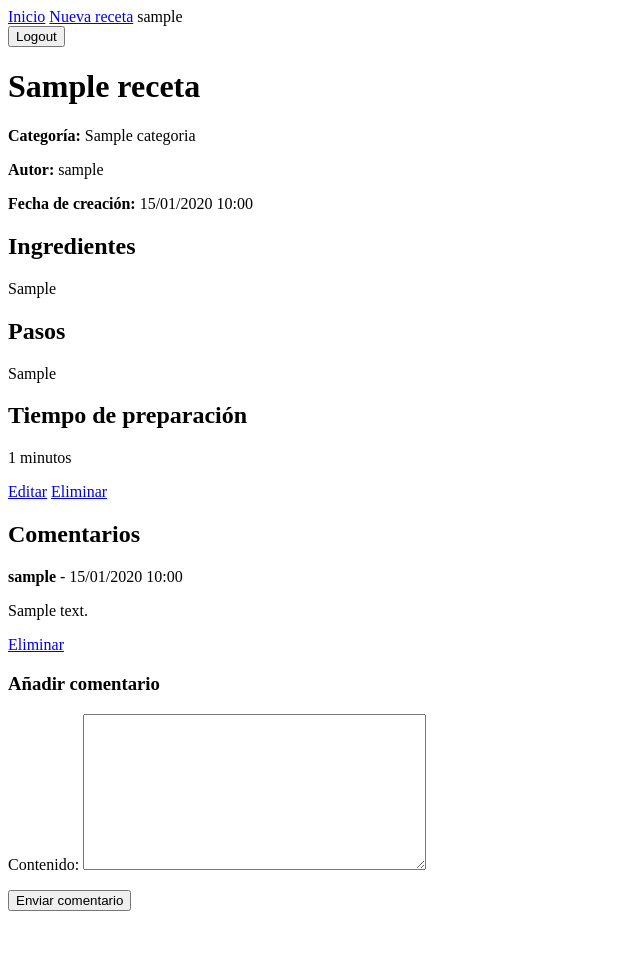
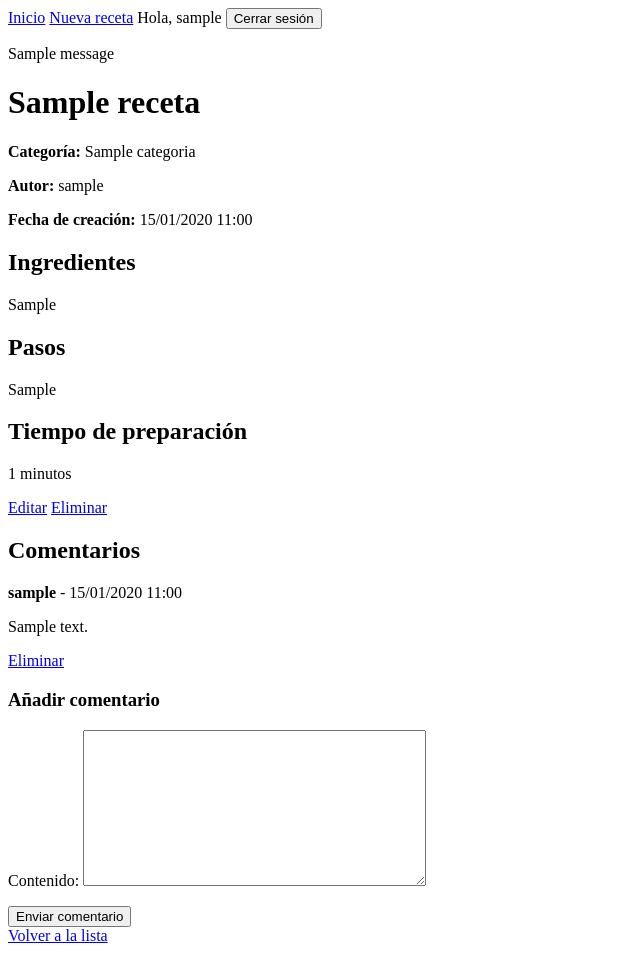
Before and after one commit to alex20170/Proyecto-Recuperaci-n-DWES-2025-2026, a Django app: page /receta/1/ in a window 1280 px wide. Shown: the whole page, without its empty margins (0-640 px from the left). Before the commit the page ends 911 px from the top, so only its background shows below. Run offline with Django 5.2, Linux system fonts and the light colour scheme; a user stored in the database is signed in; tables that the repository leaves empty hold one stand-in row (values such as "Sample post"); one stand-in notice (Sample message) is shown.

Commit message:
Mejoras: settings para español, templates en español, ordering en modelos, filtros linebreaksbr

```diff
--- a/recetas/models.py
+++ b/recetas/models.py
@@ -19,6 +19,9 @@ class Receta(models.Model):
     autor = models.ForeignKey(User, on_delete=models.CASCADE, related_name='recetas')
     fecha_creacion = models.DateTimeField(auto_now_add=True)
 
+    class Meta:
+        ordering = ['-fecha_creacion']
+
     def __str__(self):
         return self.titulo
 
@@ -32,5 +35,8 @@ class Comentario(models.Model):
     receta = models.ForeignKey(Receta, on_delete=models.CASCADE, related_name='comentarios')
     fecha_creacion = models.DateTimeField(auto_now_add=True)
 
+    class Meta:
+        ordering = ['-fecha_creacion']
+
     def __str__(self):
         return f'Comentario de {self.autor} en {self.receta}'
--- a/recetas/templates/base.html
+++ b/recetas/templates/base.html
@@ -11,15 +11,22 @@
 
         {% if user.is_authenticated %}
             <a href="{% url 'crear_receta' %}">Nueva receta</a>
-            <span>{{ user.username }}</span>
-            <form method="POST" action="{% url 'logout' %}">
+            <span>Hola, {{ user.username }}</span>
+
+            <form method="post" action="{% url 'logout' %}" style="display:inline;">
                 {% csrf_token %}
-                <button type="submit">Logout</button>
+                <button type="submit">Cerrar sesión</button>
             </form>
         {% else %}
-            <a href="{% url 'login' %}">Login</a>
+            <a href="{% url 'login' %}">Iniciar sesión</a>
         {% endif %}
     </nav>
+
+    {% if messages %}
+        {% for message in messages %}
+            <p>{{ message }}</p>
+        {% endfor %}
+    {% endif %}
 
     <main>
         {% block content %}{% endblock %}
--- a/recetas/templates/recetas/detalle_receta.html
+++ b/recetas/templates/recetas/detalle_receta.html
@@ -10,10 +10,10 @@
     <p><strong>Fecha de creación:</strong> {{ receta.fecha_creacion|date:"d/m/Y H:i" }}</p>
 
     <h2>Ingredientes</h2>
-    <p>{{ receta.ingredientes }}</p>
+    <p>{{ receta.ingredientes|linebreaksbr }}</p>
 
     <h2>Pasos</h2>
-    <p>{{ receta.pasos }}</p>
+    <p>{{ receta.pasos|linebreaksbr }}</p>
 
     <h2>Tiempo de preparación</h2>
     <p>{{ receta.tiempo_preparacion }} minutos</p>
@@ -50,4 +50,6 @@
     {% else %}
         <p>Debes iniciar sesión para comentar.</p>
     {% endif %}
+
+    <a href="{% url 'lista_recetas' %}">Volver a la lista</a>
 {% endblock %}
--- a/recetas/views.py
+++ b/recetas/views.py
@@ -10,7 +10,6 @@ class ListaRecetasView(ListView):
     model = Receta
     template_name = 'recetas/lista_recetas.html'
     context_object_name = 'recetas'
-    ordering = ['-fecha_creacion']
 
     def get_queryset(self):
         queryset = Receta.objects.all()
```
Also changed, not shown: proyecto_recetas/settings.py (+5 -5 lines).
